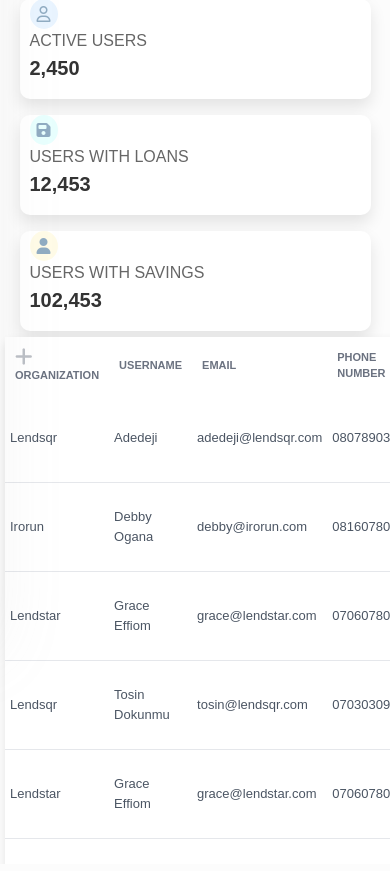
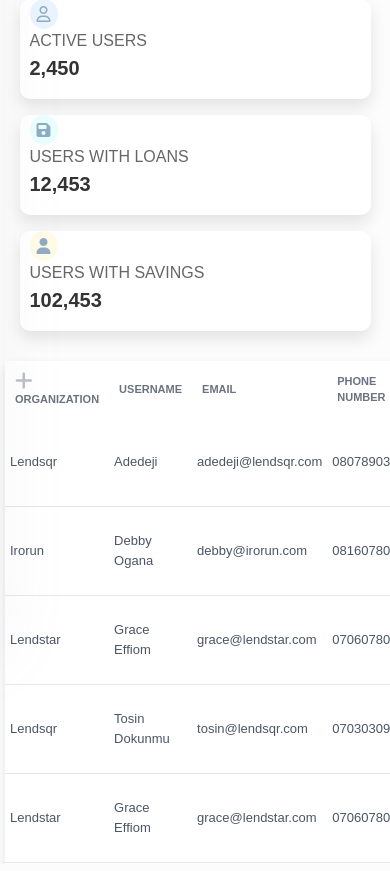
Before and after one commit to Dev-ishaq/lendsqr-fe-test, a React (Vite) app: page /dash in a window 390 px wide. Shown: the part 199-1070 px from the top of the page. Built offline with nearby package versions, Linux system fonts and the light colour scheme.

Commit message:
Update UserTables.css

```diff
--- a/src/assets/css/UserTables.css
+++ b/src/assets/css/UserTables.css
@@ -133,3 +133,8 @@
       font-size: 11px;
     }
   }
+  @media screen and (max-width: 700px) {
+      .user-table {
+          margin-top: 1.5rem;
+      }
+  }
```
